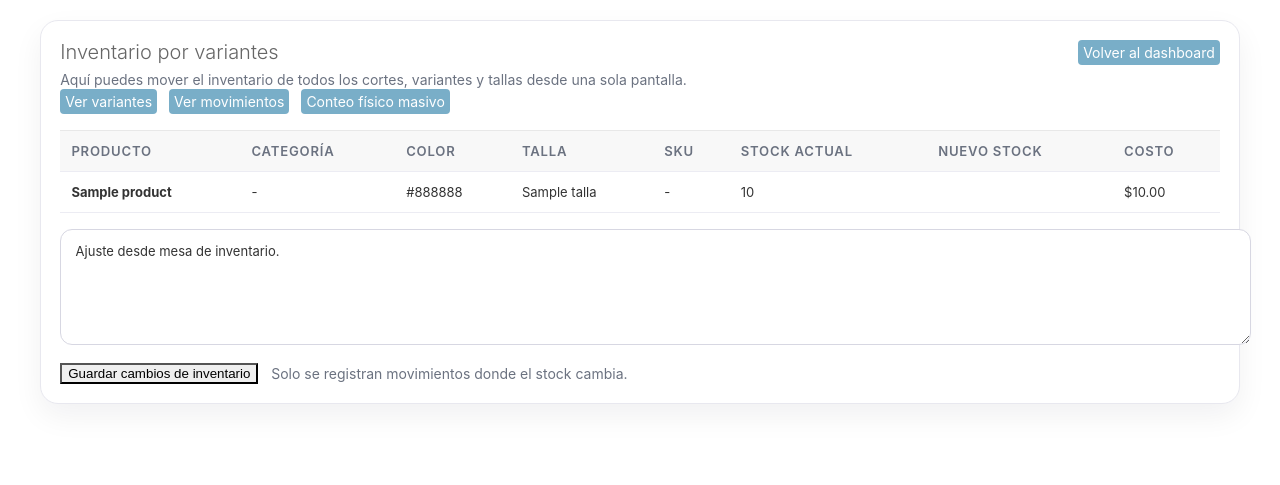
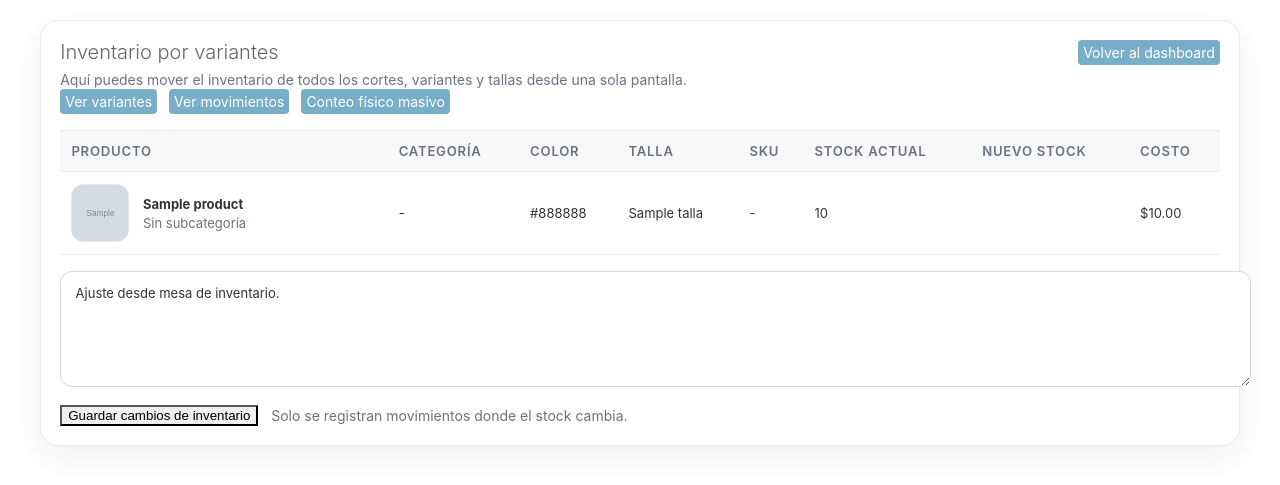
Before and after one commit to isaithechose/CULTCLASSIC, a Django app: template templates/admin/tienda/inventory_matrix.html in a window 1280 px wide. Shown: the part 86-571 px from the top of the page. Run offline with Django 4.2, Linux system fonts and the light colour scheme; the template is opened without the code that fills it: most values are stand-ins (such as "Sample title", 1, 10 or a date in 2020); grey boxes marked "Sample" are stand-in pictures.

Commit message:
Show product thumbnails in admin inventory matrix

```diff
--- a/templates/admin/tienda/inventory_matrix.html
+++ b/templates/admin/tienda/inventory_matrix.html
@@ -35,6 +35,40 @@
     font-size: 0.82rem;
     text-transform: uppercase;
     letter-spacing: 0.06em;
+  }
+  .matrix-product {
+    display: flex;
+    align-items: center;
+    gap: 0.85rem;
+    min-width: 240px;
+  }
+  .matrix-product__thumb,
+  .matrix-product__fallback {
+    width: 56px;
+    height: 56px;
+    border-radius: 12px;
+    flex: 0 0 56px;
+  }
+  .matrix-product__thumb {
+    object-fit: cover;
+    border: 1px solid #e5e7eb;
+    background: #f8f8fb;
+  }
+  .matrix-product__fallback {
+    display: flex;
+    align-items: center;
+    justify-content: center;
+    border: 1px dashed #d1d5db;
+    color: #9ca3af;
+    background: #f8f8fb;
+    font-size: 0.78rem;
+    font-weight: 700;
+    text-transform: uppercase;
+    letter-spacing: 0.05em;
+  }
+  .matrix-product__meta strong {
+    display: block;
+    margin-bottom: 0.18rem;
   }
   .matrix-input input {
     width: 90px;
@@ -100,7 +134,21 @@
             {% for row in rows %}
               <tr>
                 <td>
-                  <strong>{{ row.variant.product.nombre }}</strong>
+                  <div class="matrix-product">
+                    {% if row.variant.product.imagen %}
+                      <img
+                        src="{{ row.variant.product.imagen.url }}"
+                        alt="{{ row.variant.product.nombre }}"
+                        class="matrix-product__thumb"
+                      >
+                    {% else %}
+                      <div class="matrix-product__fallback">Sin img</div>
+                    {% endif %}
+                    <div class="matrix-product__meta">
+                      <strong>{{ row.variant.product.nombre }}</strong>
+                      <span class="matrix-muted">{{ row.variant.product.subcategoria|default:"Sin subcategoría" }}</span>
+                    </div>
+                  </div>
                   {{ row.form.variant_id }}
                 </td>
                 <td>{{ row.variant.product.categoria|default:"-" }}</td>
```
